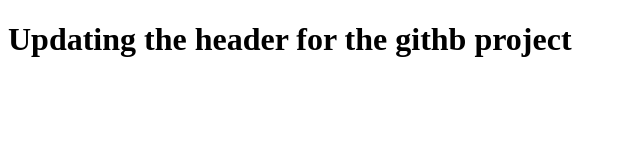
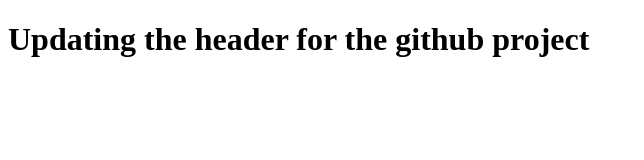
Before and after one commit to learners-codetree/test-two, a plain HTML site: page index.html in a window 1280 px wide. Shown: the whole page, without its empty margins (0-644 px from the left). Drawn offline with Linux system fonts and the light colour scheme.

Commit message:
Update index.html - spell checked

```diff
--- a/index.html
+++ b/index.html
@@ -5,6 +5,6 @@
         <title>Test Two Repo modified</title>
     </head>
     <body>
-        <h1>Updating the header for the githb project</h1>
+        <h1>Updating the header for the github project</h1>
     </body>
 </html>
```
